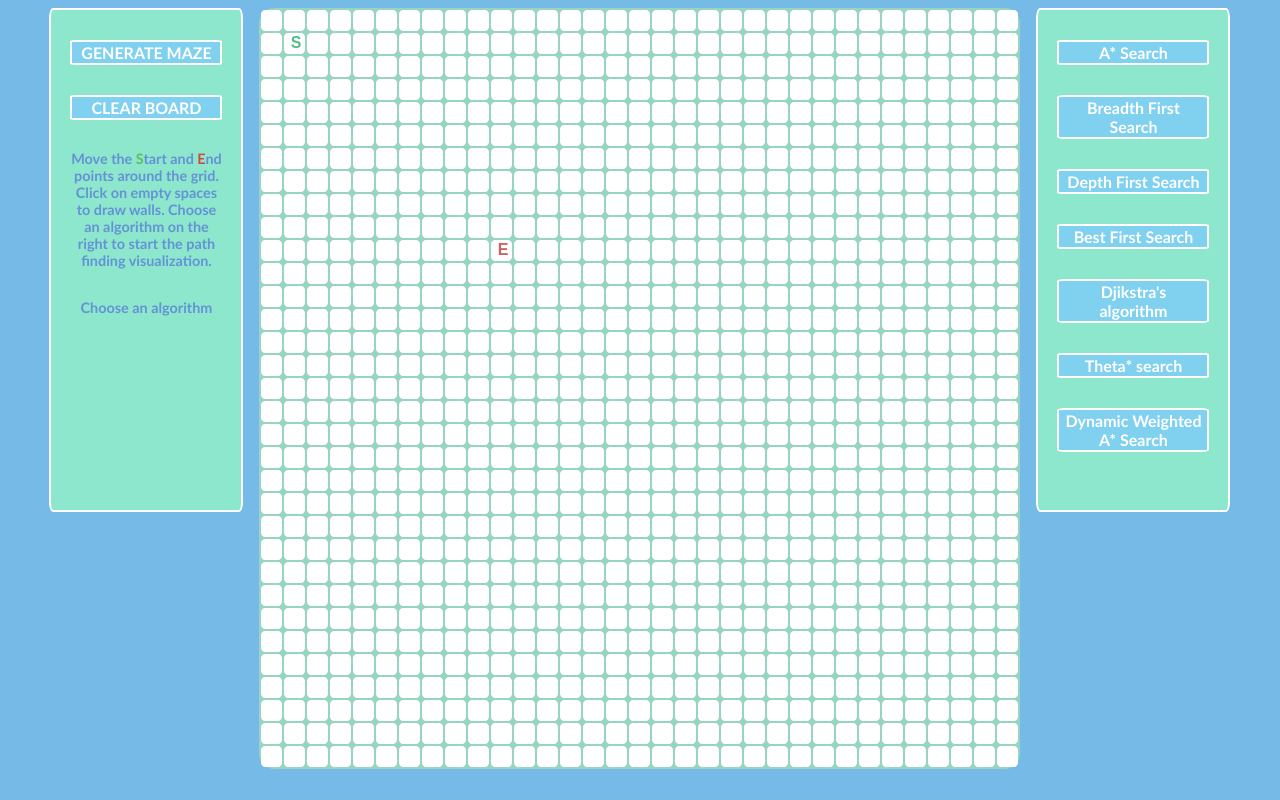
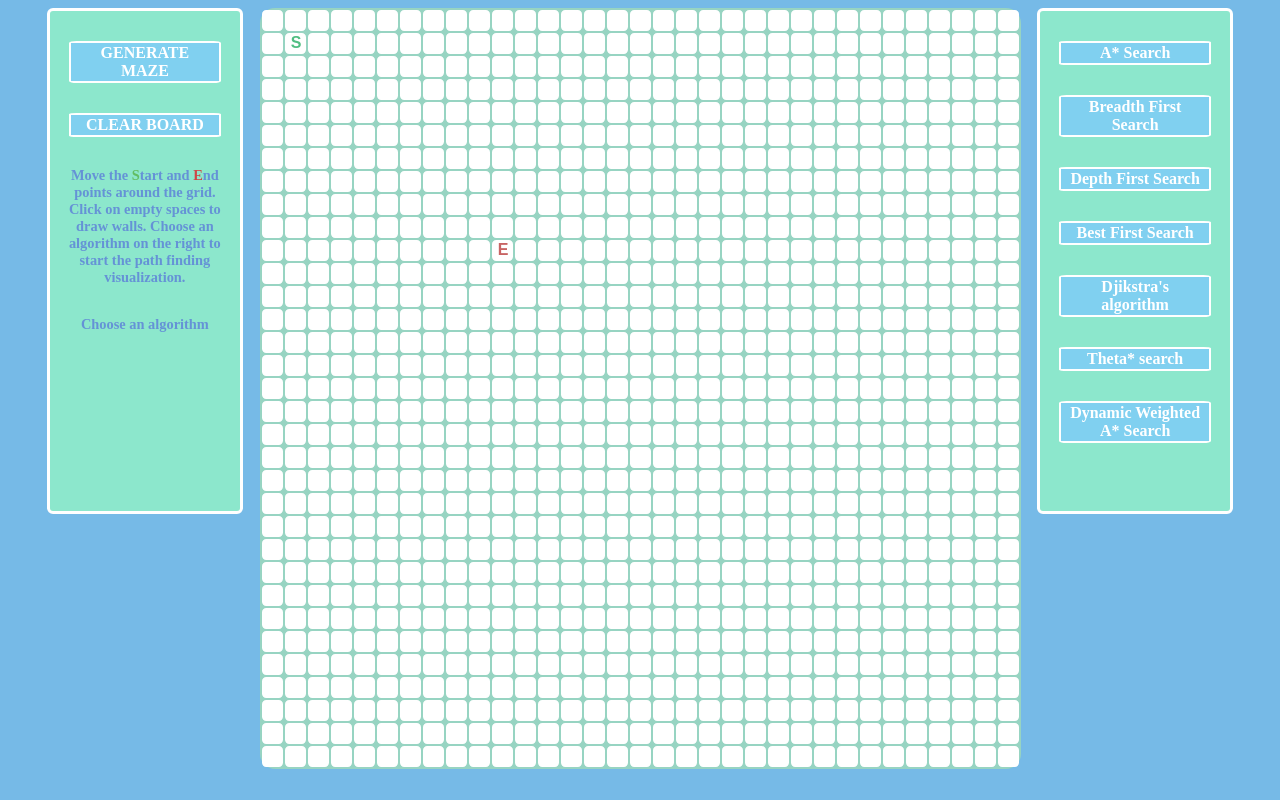
Before and after one commit to Joanna-T/Pathfinding, a plain HTML site: page index.html in a window 1280 px wide. Drawn offline with nearby package versions, Linux system fonts and the light colour scheme.

Commit message:
Update index.css

```diff
--- a/index.css
+++ b/index.css
@@ -1,6 +1,6 @@
 .textarea,
 button {
-  font-family: "Trebuchet MS", sans-serif;
+  font-family: "American Typewriter", serif;
   font-weight: bold;
 }
 
@@ -51,13 +51,13 @@ td {
 
 #main {
   margin: 0 auto !important;
-  width: 95%;
+  width: 100%;
   text-align:center;
 }
 .inner {
   background-color: rgb(140, 231, 204);
-  border-radius: 2%;
-  border: 2px solid rgb(255, 255, 255);
+  border-radius: 6px;
+  border: 3px solid rgb(255, 255, 255);
   min-height: 500px;
   min-width: 190px;
   max-width: 200px;
```
